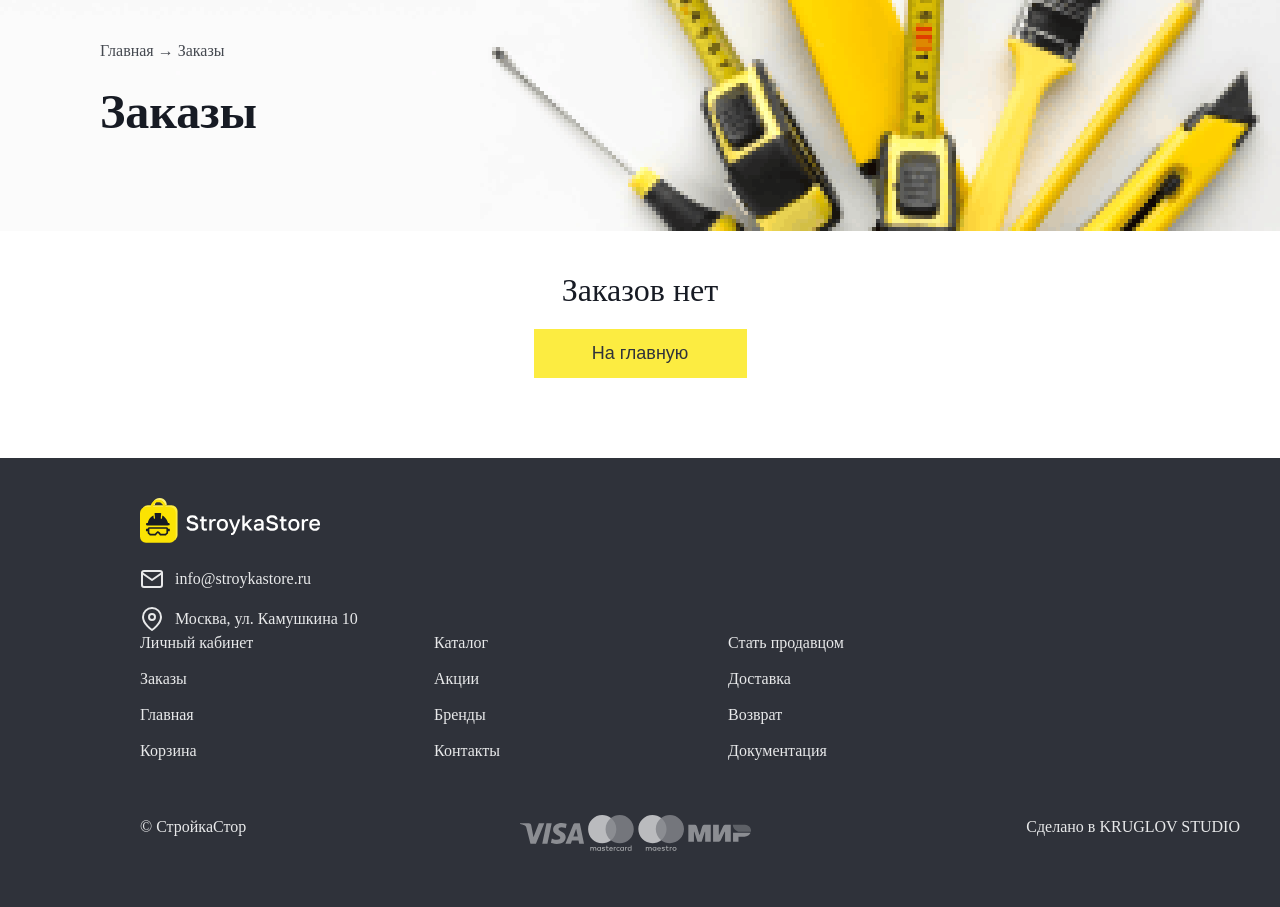
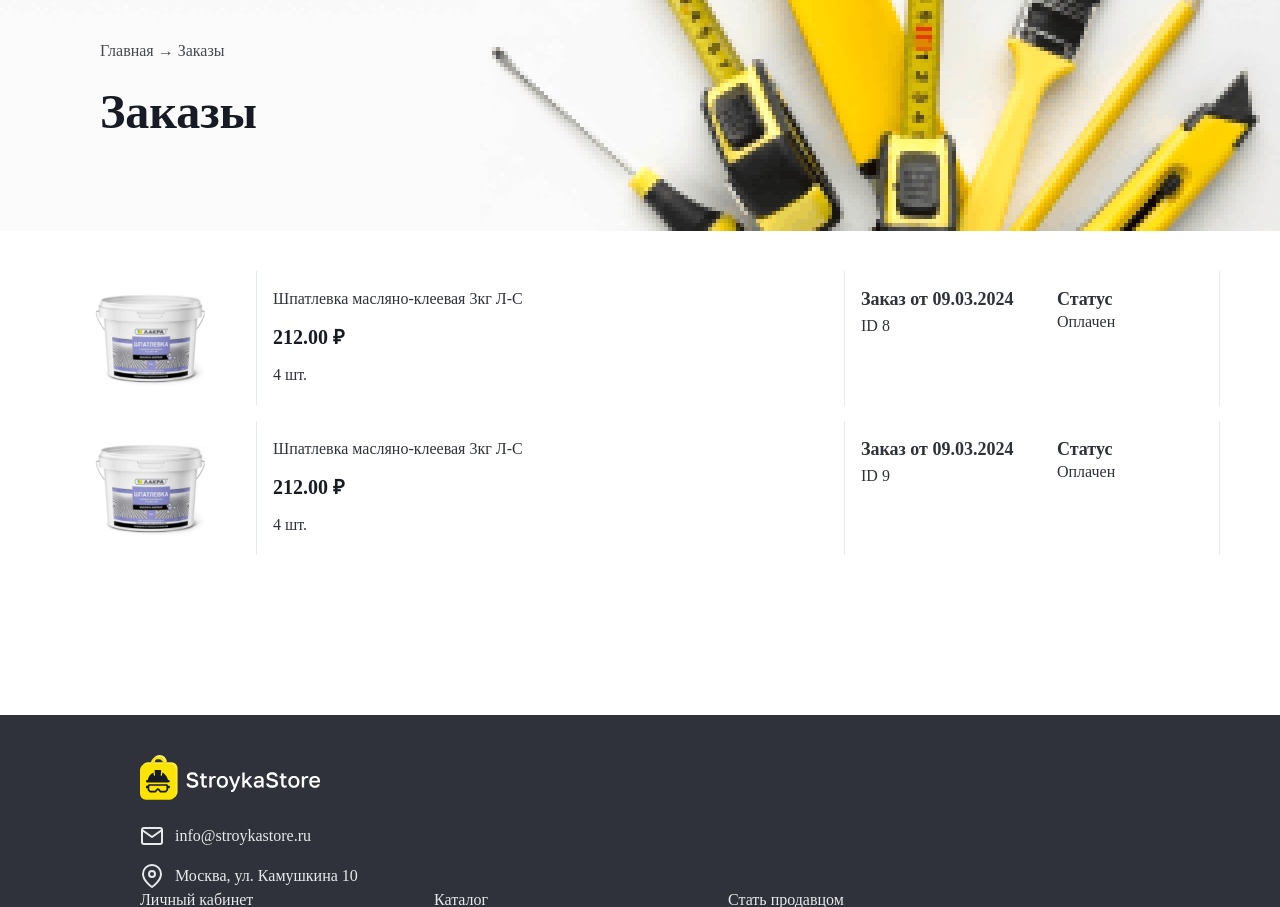
Before and after one commit to chernik1/StroykaStore, a Django app: page /orders/ in a window 1280 px wide. Shown: the part 262-1169 px from the top of the page. Run offline with Django 5.2, Linux system fonts and the light colour scheme; a user stored in the database is signed in; data comes from the database, SQL or seed files in the repository.

Commit message:
add orders

```diff
--- a/mysite/myapp/static/css/orders.css
+++ b/mysite/myapp/static/css/orders.css
@@ -32,6 +32,95 @@
     max-width: 1160px;
     display: flex;
     justify-content: space-between;
+}
+
+.orders__list {
+    margin-bottom: 80px;
+    max-width: 1160px;
+}
+
+.orders__item {
+    margin-bottom: 16px;
+    display: flex;
+    flex-wrap: wrap;
+    height: 134px;
+}
+
+.orders__item:last-child {
+    margin-bottom: 0;
+}
+
+.order__info_1 {
+    width: 588px;
+    border-left: 1px solid rgb(232, 233, 234);
+    padding: 16px;
+}
+
+.order__info-img {
+    width: 180px;
+    height: 134px;
+    margin-right: 16px;
+}
+
+.order__info-name {
+    height: 24px;
+    color: rgb(47, 50, 58);
+    font-size: 16px;
+    line-height: 150%;
+    margin-bottom: 12px;
+}
+
+.order__info-price {
+    color: rgb(23, 27, 36);
+    font-size: 20px;
+    font-weight: 700;
+    line-height: 140%;
+    height: 28px;
+    margin-bottom: 12px;
+}
+
+.order__info-quantity {
+    line-height: 150%;
+    color: rgb(47, 50, 58);
+}
+
+.order__info_2 {
+    display: flex;
+    flex-wrap: wrap;
+    width: 376px;
+    padding: 16px;
+    border-left: 1px solid rgb(232, 233, 234);
+    border-right: 1px solid rgb(232, 233, 234);
+}
+
+.order__info_2-left {
+    width: 180px;
+    margin-right: 16px;
+}
+
+.order__info-date {
+    color: rgb(47, 50, 58);
+    font-size: 18px;
+    font-weight: 700;
+    line-height: 136%;
+    margin-bottom: 4px;
+}
+
+.order__info-id {
+    color: rgb(47, 50, 58);
+    line-height: 140%;
+}
+
+.order__info-status-1 {
+    olor: rgb(47, 50, 58);
+    font-size: 18px;
+    font-weight: 700;
+    line-height: 136%;
+}
+
+.order__info-status-2 {
+    color: rgb(47, 50, 58);
+    line-height: 140%;
 }
 
 .orders_0 {
--- a/mysite/myapp/templates/orders.html
+++ b/mysite/myapp/templates/orders.html
@@ -19,10 +19,29 @@
 
 <div class="orders">
     <div class="wrapper orders__wrapper">
-        {% if orders %}
-            {% for order in orders %}
-
+        {% if products %}
+        <ul class="orders__list">
+            {% for product in products %}
+            <li class="orders__item">
+                <img src="{{ product.product.photo.url }}" alt="{{ product.product.name }}" class="order__info-img">
+                <div class="order__info_1">
+                    <h3 class="order__info-name">{{ product.product.name }}</h3>
+                    <p class="order__info-price">{{ product.product.price }} ₽</p>
+                    <p class="order__info-quantity">{{ product.quantity }} шт.</p>
+                </div>
+                <div class="order__info_2">
+                    <div class="order__info_2-left">
+                        <p class="order__info-date">Заказ от {{ product.date}}</p>
+                        <p class="order__info-id">ID {{ product.id }}</p>
+                    </div>
+                    <div class="order__info_2-right">
+                        <p class="order__info-status-1">Статус </p>
+                        <p class="order__info-status-2">{{ product.status }}</p>
+                    </div>
+                </div>
+            </li>
             {% endfor %}
+        </ul>
         {% else %}
             <div class="orders_0">
                 <div class="order__info">
--- a/mysite/myapp/views.py
+++ b/mysite/myapp/views.py
@@ -217,21 +217,21 @@ def basket_view(request):
 def orders_view(request):
     if request.user.is_authenticated:
 
-        basket_items = request.user.basket_items
-        orders = []
+        payments = Payment.objects.all().filter(user=request.user)
+        products = [
+            {
+                'product':Product.objects.get(id=payment.products[0]['product_id']),
+                'quantity': payment.products[0]['quantity'],
+                'date': payment.date.strftime('%d.%m.%Y'),
+                'status': payment.status,
+                'id': payment.id
+             } for payment in payments
+        ]
 
-        for item in basket_items:
-            product = Product.objects.get(id=item['product_id'])
-            orders.append(
-                {
-                    'product': product,
-                    'quantity': item['quantity']
-                }
-            )
 
         context = {
             'user': request.user,
-            'orders': orders
+            'products': products
         }
 
         return render(request, 'orders.html', context=context)
```
